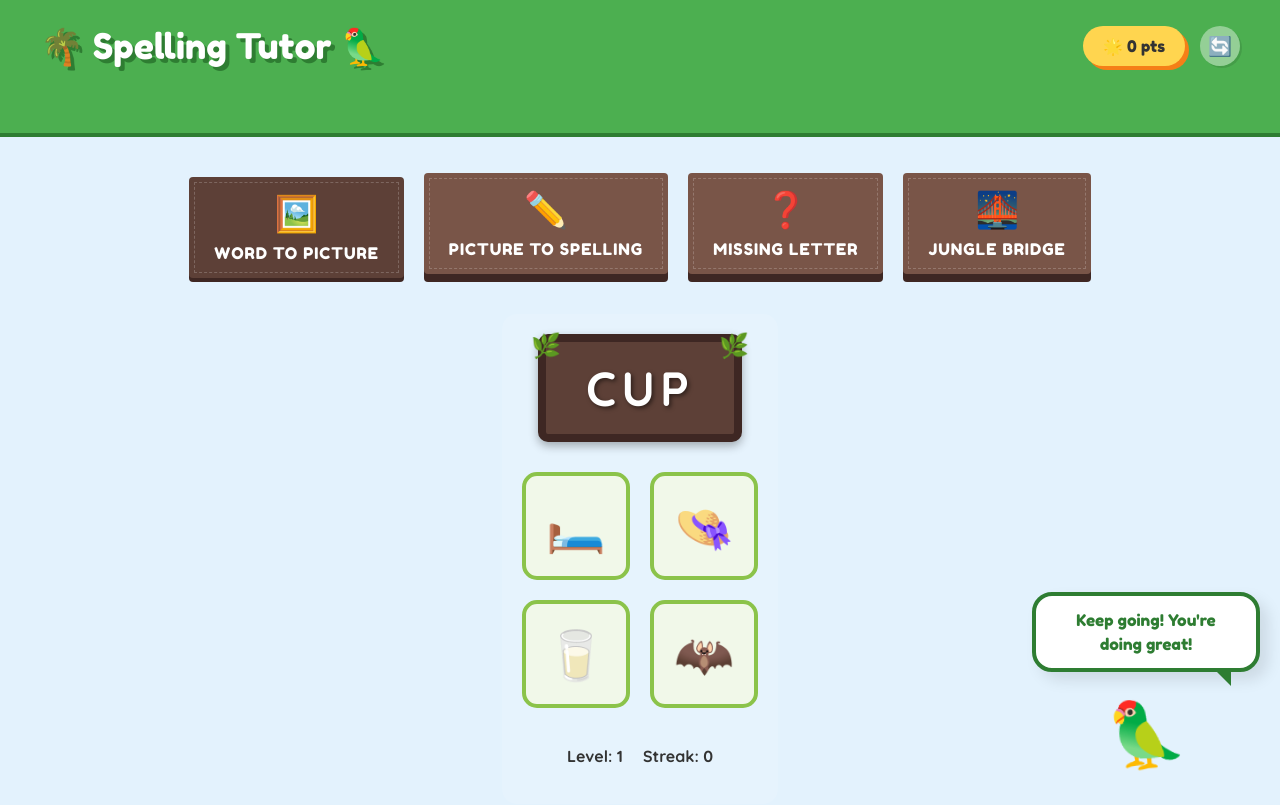
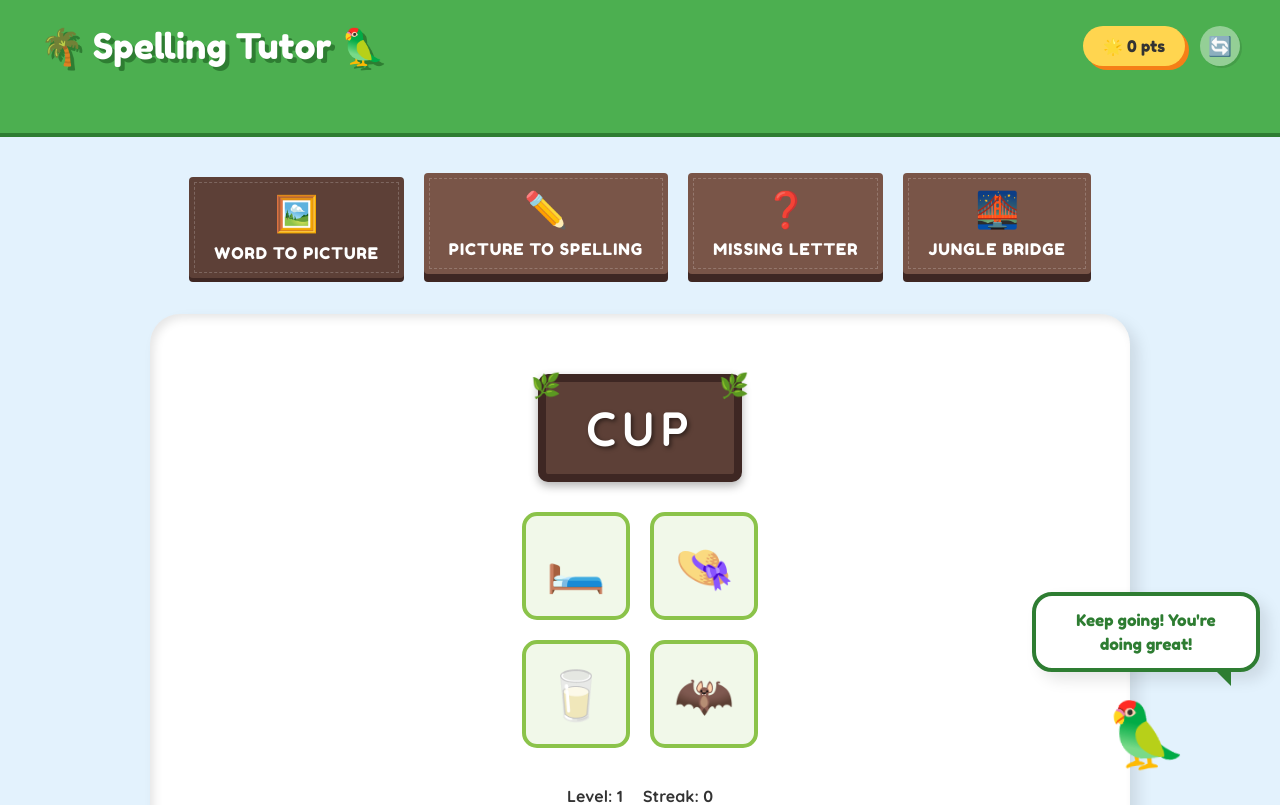
Before and after one commit to stanton119/spelling-tutor, a React (Vite) app: page / in a window 1280 px wide. Shown: the top 805 px of the page. Built offline with nearby package versions, Linux system fonts and the light colour scheme.

Commit message:
style: add shadowbox effect to the game container

```diff
--- a/src/App.css
+++ b/src/App.css
@@ -9,6 +9,26 @@
   justify-content: center;
   align-items: flex-start;
   min-height: 500px;
+  background-color: var(--color-white);
+  border-radius: 30px;
+  padding: 40px;
+  box-shadow: var(--shadow-inset), var(--shadow-paper-lift);
+  margin: 0 auto;
+  max-width: 900px;
+  position: relative;
+  z-index: 5;
+  animation: slide-up 0.8s cubic-bezier(0.175, 0.885, 0.32, 1.275) both;
+}
+
+@keyframes slide-up {
+  0% {
+    transform: translateY(100px);
+    opacity: 0;
+  }
+  100% {
+    transform: translateY(0);
+    opacity: 1;
+  }
 }
 
 button {
```
